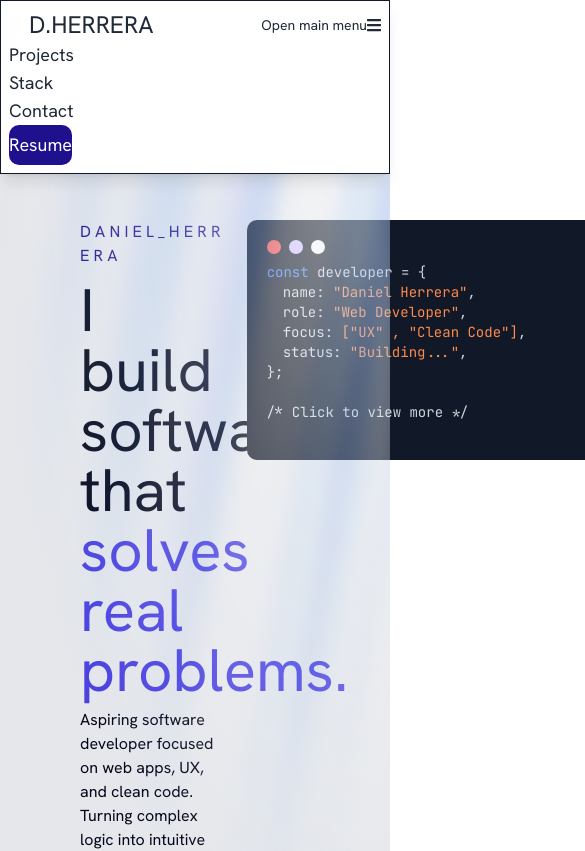
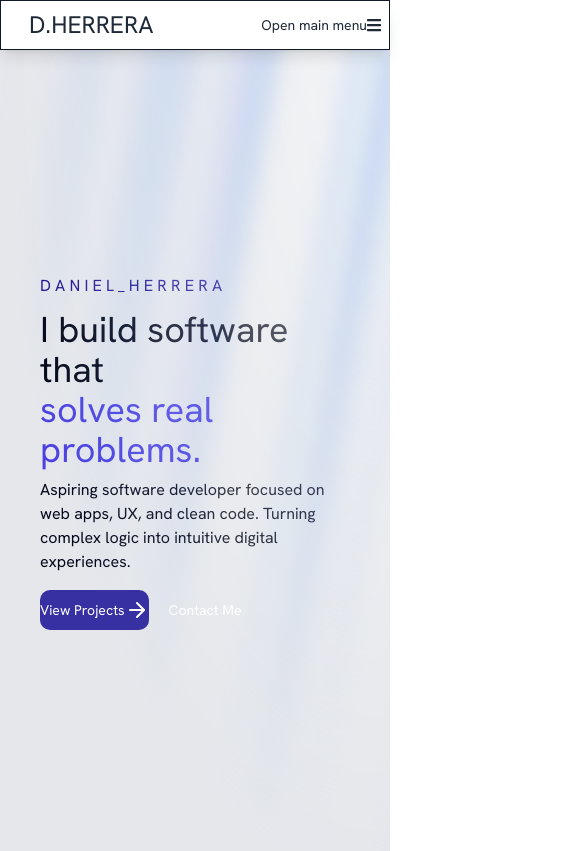
Before and after one commit to dherrera-code/herreradanielportfolio, a Next.js app: page / in a window 390 px wide. Shown: the top 851 px of the page, 585 px wide, since content can reach past the window. Built offline with nearby package versions, Linux system fonts and the light colour scheme.

Commit message:
fix up responsiveness towards navbar and hero section!

```diff
--- a/components/NavbarV2.tsx
+++ b/components/NavbarV2.tsx
@@ -11,8 +11,9 @@ const NavbarV2 = () => {
                     <NavbarLink className={`me-6 md:mt-1.5 text-gray-800 text-lg`} href="/#project">Projects</NavbarLink>
                     <NavbarLink className='me-6 md:mt-1.5 text-gray-800 text-lg' href="/#skill">Stack</NavbarLink>
                     <NavbarLink className='me-6 md:mt-1.5 text-gray-800 text-lg' href="/#contact">Contact</NavbarLink>
+                    <Button className='bg-[#1F108E] text-white text-lg block md:hidden'>Resume</Button>
                 </NavbarCollapse>
-                <Button className='bg-[#1F108E] text-white text-lg'>Resume</Button>
+                <Button className='bg-[#1F108E] text-white text-lg md:block hidden'>Resume</Button>
             </Navbar>
         </div>
     )
--- a/components/PortfolioV2.tsx
+++ b/components/PortfolioV2.tsx
@@ -8,10 +8,10 @@ import { ArrowRight } from 'lucide-react'
 const PortfolioV2 = () => {
     return (
         <AuroraBackground className='bg-gray-200'>
-            <div className='grid grid-cols-3 gap-5 p-20 mb-10'>
+            <div className='grid md:grid-cols-3 gap-5 p-10 md:p-20 mb-10'>
                 <div className='col-span-2'>
                     <h5 className='text-[#1F108E]'>D A N I E L  _  H E R R E R A</h5>
-                    <h1 className='text-6xl pt-3'>I build software that <br /><span className='text-[#4B41E1]'>solves real problems.</span></h1>
+                    <h1 className='text-4xl sm:text-6xl pt-3'>I build software that <br /><span className='text-[#4B41E1]'>solves real problems.</span></h1>
 
                     <p className='pt-2'>Aspiring software developer focused on web apps, UX, and clean code. Turning complex logic into intuitive digital experiences.</p>
                     <div className='flex gap-5 pt-4'>
@@ -20,7 +20,7 @@ const PortfolioV2 = () => {
 
                     </div>
                 </div>
-                <div className={`${jetBrainsFont.className} `}>
+                <div className={`${jetBrainsFont.className} hidden lg:block `}>
                     <div className='bg-gray-900 w-90 h-60 p-5 text-gray-300 text-sm rounded-lg'>
                         <div className='flex gap-2'>
                             <div className='bg-red-500 rounded-full w-3.5 h-3.5 mb-2'></div>
```
